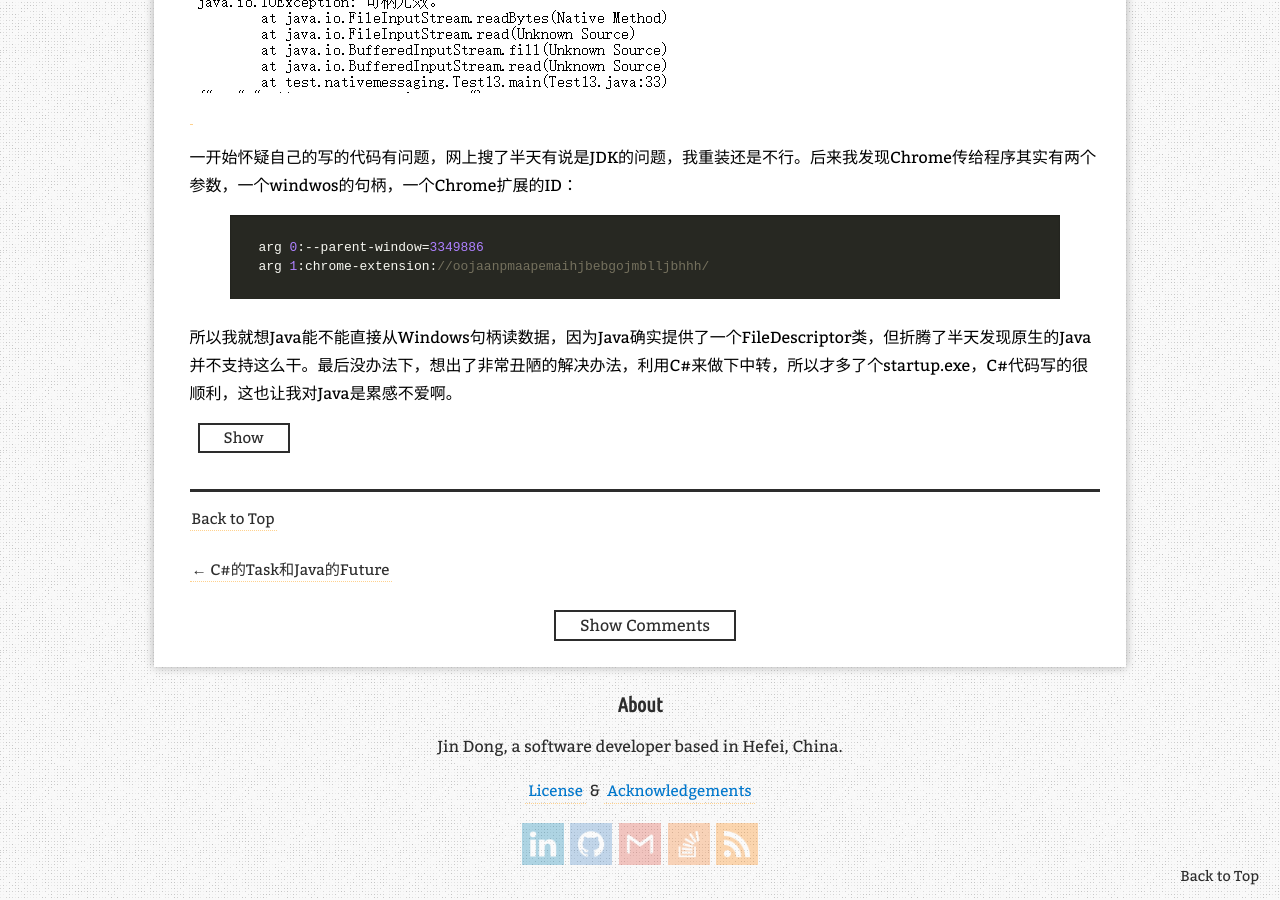
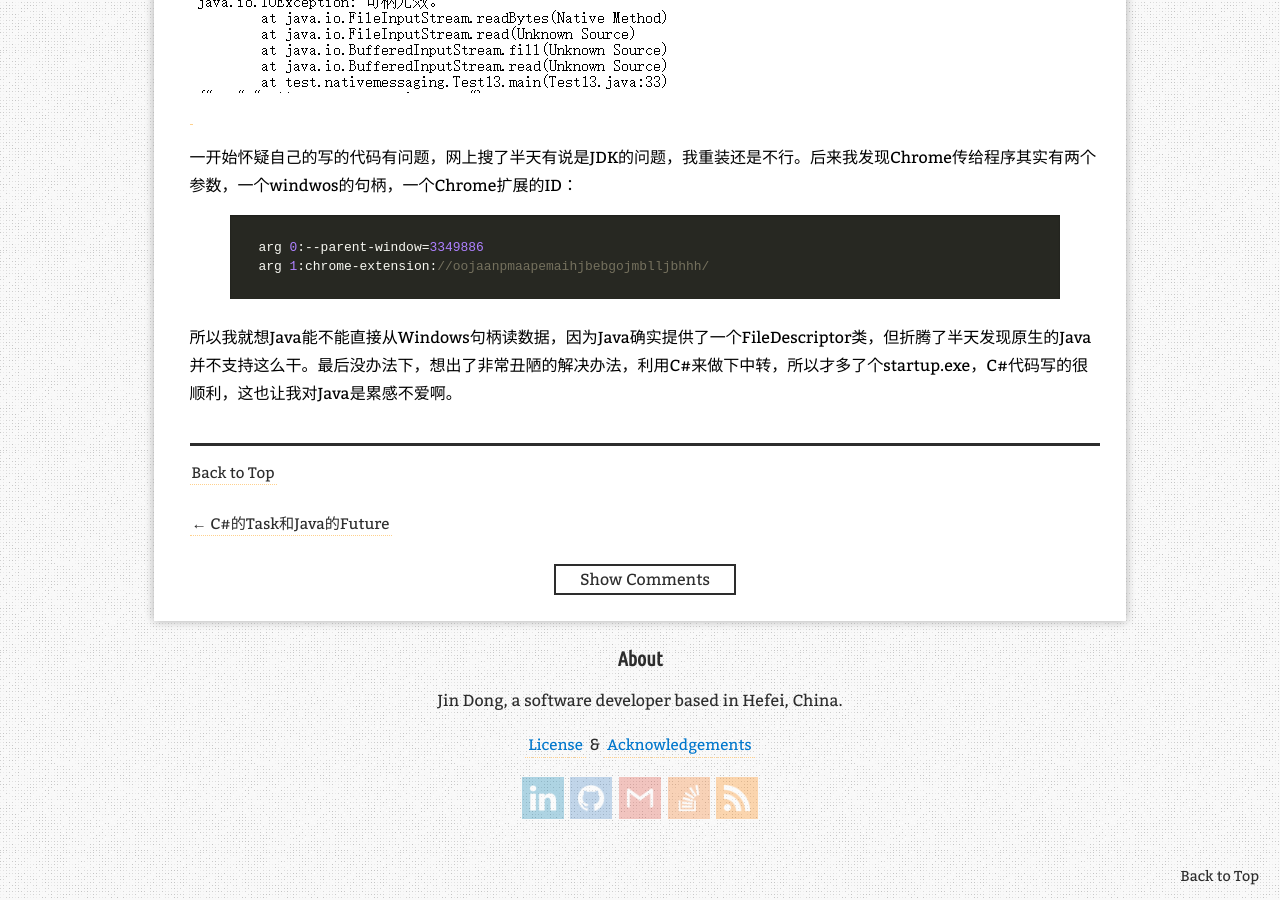
Before and after one commit to zhanjindong/zhanjindong.github.io, a Jekyll site: the page built from _posts/2014-12-11-simple-send-to-kindle.md, in a window 1280 px wide and 900 px high, scrolled down 7748 px. Built offline with Jekyll 4.4.1, drawn with Linux system fonts in a browser that asks for light colours; nearby versions of some CDN libraries; comment, search, counter and statistics services are not loaded; a style sheet for code colours, icons or effects is not loaded.

Commit message:
Modify post

```diff
--- a/_posts/2014-12-11-simple-send-to-kindle.md
+++ b/_posts/2014-12-11-simple-send-to-kindle.md
@@ -158,7 +158,6 @@ arg 1:chrome-extension://oojaanpmaapemaihjbebgojmblljbhhh/
 
 所以我就想Java能不能直接从Windows句柄读数据，因为Java确实提供了一个FileDescriptor类，但折腾了半天发现原生的Java并不支持这么干。最后没办法下，想出了非常丑陋的解决办法，利用C#来做下中转，所以才多了个startup.exe，C#代码写的很顺利，这也让我对Java是累感不爱啊。
 
-<a class="show-hidden">Show</a>
 {% hide %}
 {% highlight c# %}
 using System;
```
